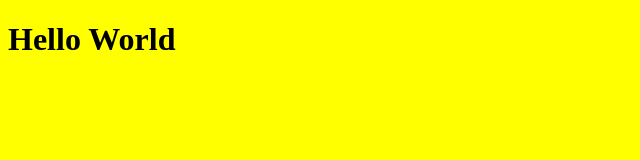
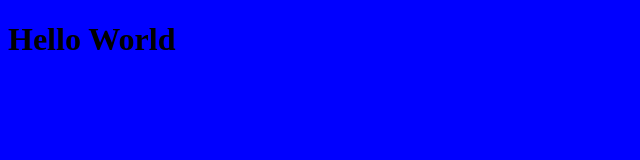
Before and after one commit to aftabdmu/Front-End-Lab-4, a plain HTML site: page index.html in a window 1280 px wide. Shown: the whole page, without its empty margins (0-640 px from the left). Drawn offline with Linux system fonts and the light colour scheme.

Commit message:
colour change

```diff
--- a/styles.css
+++ b/styles.css
@@ -1,4 +1,4 @@
 body {
-    background: yellow;
+    background: blue;
 
 }
```
